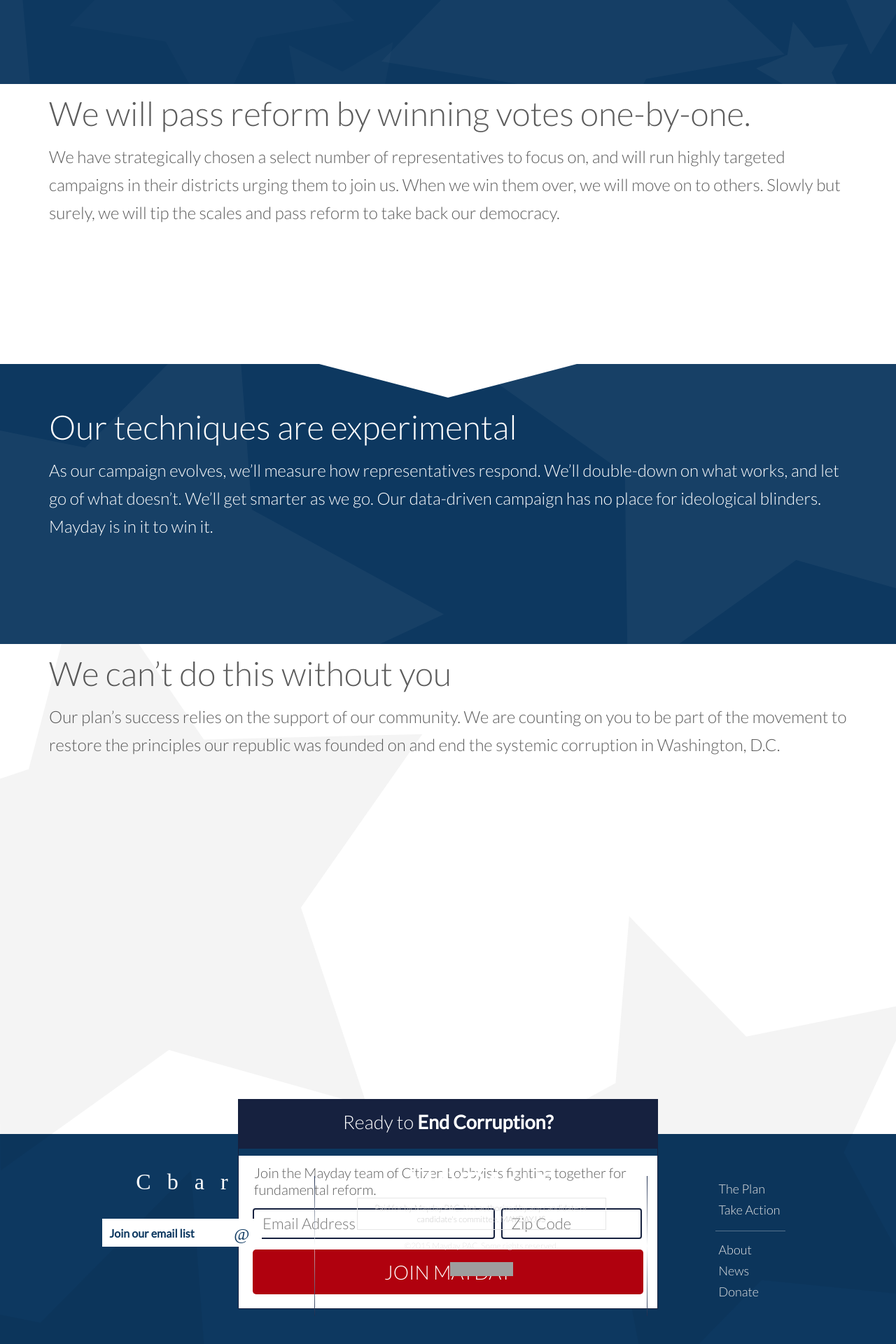
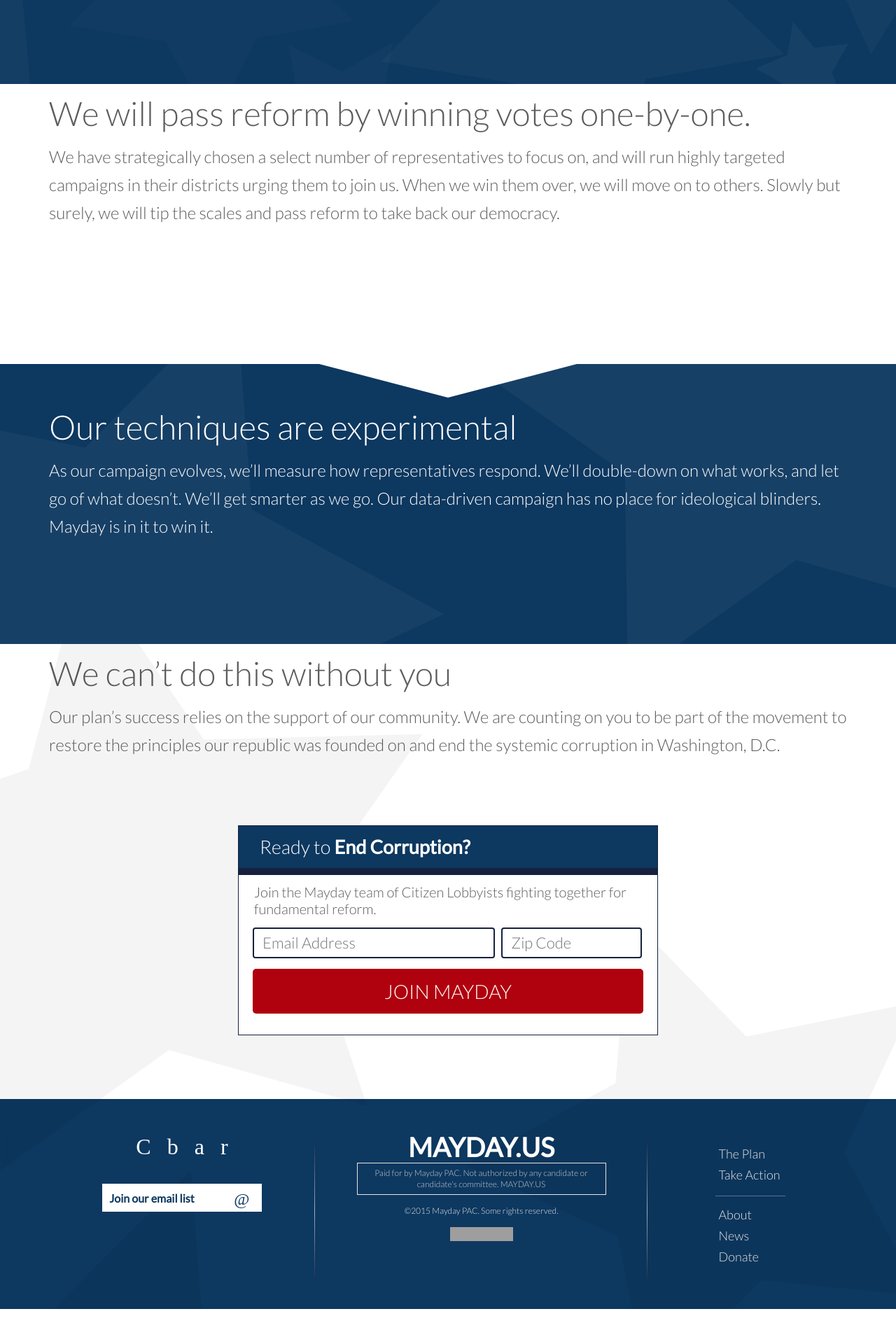
Before and after one commit to MayOneUS/mayday-2.0-frontend, a Jekyll site: the page built from index.html, in a window 1280 px wide. Shown: the part 1474-3394 px from the top of the page at 70% size. Built offline with Jekyll 4.4.1, drawn with Linux system fonts in a browser that asks for light colours; nearby versions of some CDN libraries; some web fonts are replaced; after the commit the page ends 3344 px from its top, so only the background shows below that; grey boxes are pictures that could not be loaded.

Commit message:
bottom panel spacing weirdness

```diff
--- a/_sass/_index.scss
+++ b/_sass/_index.scss
@@ -271,7 +271,7 @@
   }
 
   .panel-five {
-    height: 1000px;
+    height: 950px;
     position: relative;
     overflow: hidden;
     .bg-star:first-of-type {
@@ -283,6 +283,7 @@
       -ms-transform: rotate(-10deg);
       -webkit-transform: rotate(-10deg);
       transform: rotate(-10deg);
+      z-index: 0;
     }
     .bg-star:nth-of-type(2) {
       position: absolute;
@@ -293,6 +294,8 @@
       -ms-transform: rotate(-20deg);
       -webkit-transform: rotate(-20deg);
       transform: rotate(-20deg);
+            z-index: 0;
+
     }
     .bg-star:nth-of-type(3) {
       position: absolute;
@@ -303,25 +306,26 @@
       -ms-transform: rotate(20deg);
       -webkit-transform: rotate(20deg);
       transform: rotate(20deg);
+            z-index: 0;
+
     }
     .bottom-join-form {
+      position: relative;
       background-color: #ffffff;
-      position: absolute;
+      display: block;
       height: 300px;
       width: 600px;
-      bottom: 50px;
-      left: 50%;
-      margin-left: -300px;
+      margin: 80px auto;
+      z-index: 999;
 
       border: 1px solid $navy-blue-color;
       .box-title {
-        height: 80px;
-        text-align: center;
-        padding-top: 20px;
+        height: 70px;
+        padding: 18px 0px 0px 30px;
         color: #ffffff;
-        background-color: $navy-blue-color;
+        background-color: $navy-blue-light-color;
         font-size: 27px;
-        border-bottom: 10px solid $navy-blue-light-color;
+        border-bottom: 10px solid $navy-blue-color;
       }
       .rally {
         margin-top: 12px;
```
